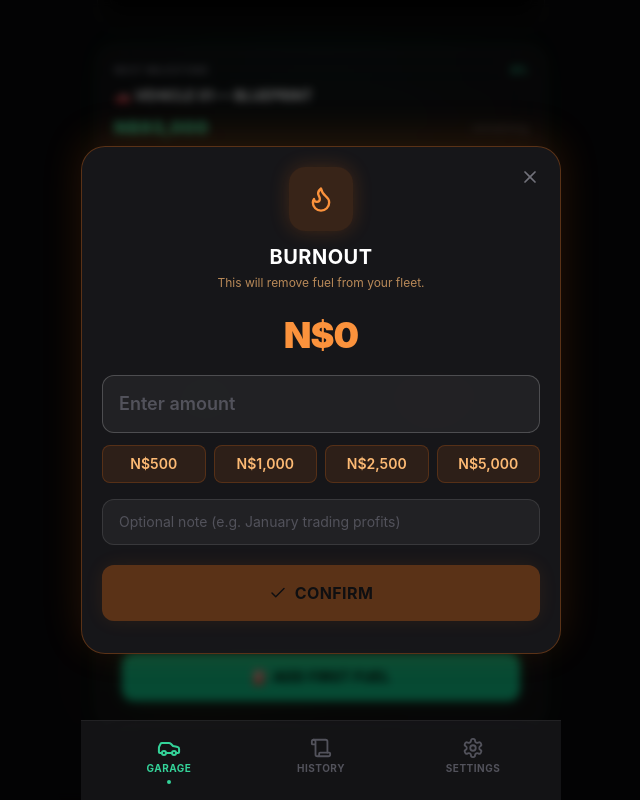
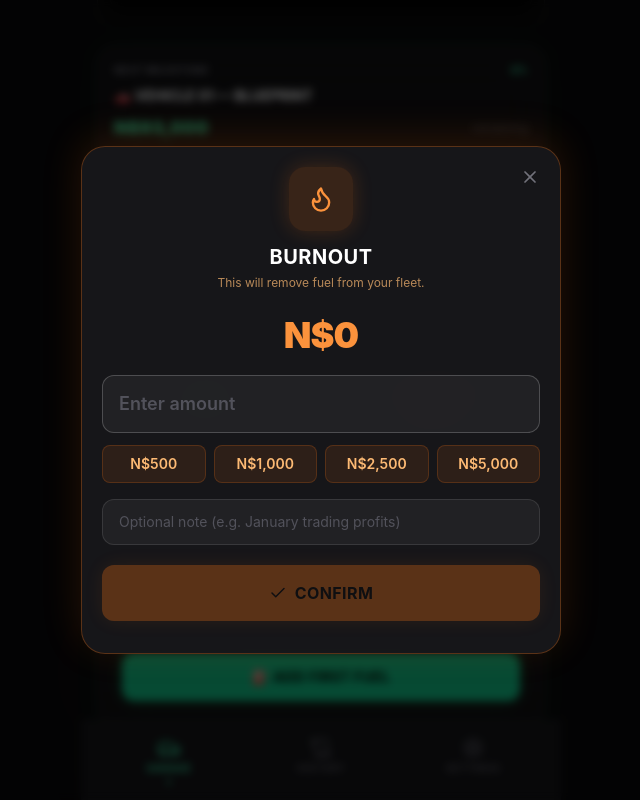
Before and after one commit to EugVi/app-garage-1, a React (Vite) app: page / in a window 1280 px wide. Both pictures are taken after a click on the button "BURNOUT". Shown: the part 1041-1841 px from the top of the page, without its empty margins (319-959 px from the left). Built offline with nearby package versions, Linux system fonts and the light colour scheme.

Commit message:
Fix modal z-index, splash, and SW

```diff
--- a/src/App.tsx
+++ b/src/App.tsx
@@ -1,4 +1,4 @@
-import { useState } from 'react';
+import { useState, useCallback } from 'react';
 import { Car, Scroll, Settings } from 'lucide-react';
 import { FleetProvider } from './store';
 import { GarageView } from './views/GarageView';
@@ -11,20 +11,21 @@ type Tab = 'garage' | 'history' | 'settings';
 function AppContent() {
   const [tab, setTab] = useState<Tab>('garage');
   const [showSplash, setShowSplash] = useState(true);
+  const handleSplashComplete = useCallback(() => setShowSplash(false), []);
 
   if (showSplash) {
-    return <SplashScreen onComplete={() => setShowSplash(false)} />;
+    return <SplashScreen onComplete={handleSplashComplete} />;
   }
 
   return (
     <div className="min-h-[100dvh] bg-zinc-950 text-white max-w-[480px] mx-auto relative overflow-x-hidden">
       {/* Ambient background glow */}
-      <div className="fixed inset-0 pointer-events-none max-w-[480px] mx-auto">
+      <div className="fixed inset-0 pointer-events-none max-w-[480px] mx-auto -z-10">
         <div className="absolute top-0 left-1/2 -translate-x-1/2 w-96 h-96 bg-emerald-500/[0.03] rounded-full blur-3xl" />
         <div className="absolute bottom-0 left-0 w-64 h-64 bg-amber-500/[0.02] rounded-full blur-3xl" />
       </div>
 
-      <div className="relative z-10" style={{ animation: 'contentSlideUp 0.4s ease-out' }}>
+      <div className="relative" style={{ animation: 'contentSlideUp 0.4s ease-out' }}>
         {tab === 'garage' && <GarageView />}
         {tab === 'history' && <HistoryView />}
         {tab === 'settings' && <SettingsView />}
@@ -32,7 +33,7 @@ function AppContent() {
 
       {/* Bottom navigation */}
       <nav
-        className="fixed bottom-0 left-1/2 -translate-x-1/2 w-full max-w-[480px] z-40"
+        className="fixed bottom-0 left-1/2 -translate-x-1/2 w-full max-w-[480px] z-30"
         style={{ paddingBottom: 'env(safe-area-inset-bottom)' }}
       >
         <div className="bg-zinc-900/80 backdrop-blur-xl border-t border-white/[0.06] px-4 py-2">
--- a/src/components/Modal.tsx
+++ b/src/components/Modal.tsx
@@ -25,7 +25,7 @@ export function Modal({ open, onClose, title, children, accent = 'default' }: Mo
   const accentGlow = accent === 'green' ? 'shadow-[0_-8px_40px_rgba(34,197,94,0.15)]' : accent === 'orange' ? 'shadow-[0_-8px_40px_rgba(249,115,22,0.15)]' : '';
 
   return (
-    <div className="fixed inset-0 z-50 flex items-end justify-center sm:items-center" role="dialog" aria-modal="true">
+    <div className="fixed inset-0 z-[100] flex items-end justify-center sm:items-center" role="dialog" aria-modal="true">
       <div className="absolute inset-0 bg-black/60 backdrop-blur-sm animate-[fadeIn_0.2s_ease-out]" onClick={onClose} />
       <div
         className={`relative w-full max-w-[480px] bg-zinc-900/95 backdrop-blur-xl border ${accentBorder} ${accentGlow} rounded-t-3xl sm:rounded-3xl p-5 animate-[slideUp_0.3s_cubic-bezier(0.16,1,0.3,1)] max-h-[90dvh] overflow-y-auto overscroll-contain`}
--- a/src/components/SplashScreen.tsx
+++ b/src/components/SplashScreen.tsx
@@ -1,4 +1,4 @@
-import { useEffect, useState, useCallback } from 'react';
+import { useEffect, useState } from 'react';
 import { Car } from 'lucide-react';
 
 interface SplashScreenProps {
@@ -7,29 +7,22 @@ interface SplashScreenProps {
 
 export function SplashScreen({ onComplete }: SplashScreenProps) {
   const [fading, setFading] = useState(false);
-  const [visible, setVisible] = useState(true);
-
-  const stableOnComplete = useCallback(() => {
-    setVisible(false);
-    onComplete();
-  }, [onComplete]);
 
   useEffect(() => {
     const prefersReduced = window.matchMedia?.('(prefers-reduced-motion: reduce)').matches;
     if (prefersReduced) {
-      stableOnComplete();
+      onComplete();
       return;
     }
 
     const fadeTimer = setTimeout(() => setFading(true), 1900);
-    const doneTimer = setTimeout(stableOnComplete, 2400);
+    const doneTimer = setTimeout(onComplete, 2400);
     return () => {
       clearTimeout(fadeTimer);
       clearTimeout(doneTimer);
     };
-  }, [stableOnComplete]);
-
-  if (!visible) return null;
+    // eslint-disable-next-line react-hooks/exhaustive-deps
+  }, []);
 
   return (
     <div
```
Also changed, not shown: public/sw.js (+10 -5 lines).
